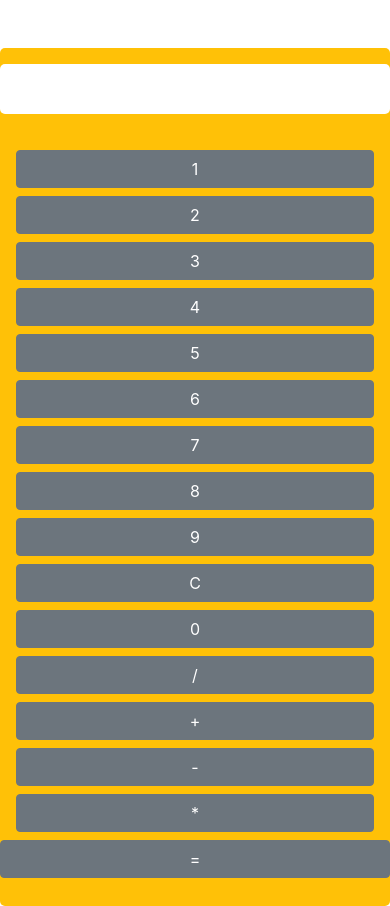
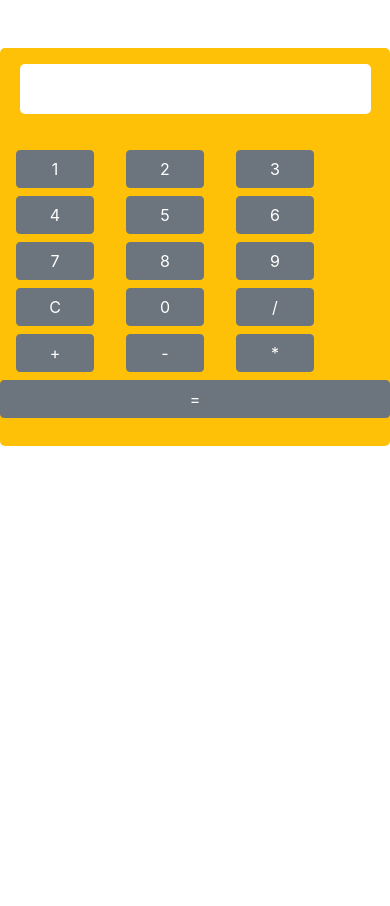
Before and after one commit to damianargento/Calculator, a plain HTML site: page index.html in a window 390 px wide. After the commit the page ends 844 px from the top, so only its background shows below. Drawn offline with nearby package versions, Linux system fonts and the light colour scheme.

Commit message:
Add support for mobile css

```diff
--- a/index.html
+++ b/index.html
@@ -12,33 +12,33 @@
 <body>
     <div id="structure" class="col-md-4 col-sm-10 bg-warning mx-auto mt-5 pb-4 border-radius">
         <div id="inputArea" class="row">
-            <input type="number" value="" class="col-md-10 mx-auto my-3 border-radius">
+            <input type="number" value="" class="w-90 col-md-10 mx-auto my-3 border-radius">
             <div class="col-md-1 border-radius mx-1 mt-3 text-white" id="operation"></div>
         </div>
     <div class="row">
-        <button id="1" class="col-md-3 mx-3 my-1 btn btn-secondary">1</button>
-        <button id="2" class="col-md-3 mx-3 my-1 btn btn-secondary">2</button>
-        <button id="3" class="col-md-3 mx-3 my-1 btn btn-secondary">3</button>
+        <button id="1" class="w-20 col-md-3 mx-3 my-1 btn btn-secondary">1</button>
+        <button id="2" class="w-20 col-md-3 mx-3 my-1 btn btn-secondary">2</button>
+        <button id="3" class="w-20 col-md-3 mx-3 my-1 btn btn-secondary">3</button>
     </div>
     <div class="row">
-        <button id="4"class="col-md-3 mx-3 my-1 btn btn-secondary">4</button>
-        <button id="5" class="col-md-3 mx-3 my-1 btn btn-secondary">5</button>
-        <button id="6" class="col-md-3 mx-3 my-1 btn btn-secondary">6</button>
+        <button id="4"class="w-20 col-md-3 mx-3 my-1 btn btn-secondary">4</button>
+        <button id="5" class="w-20 col-md-3 mx-3 my-1 btn btn-secondary">5</button>
+        <button id="6" class="w-20 col-md-3 mx-3 my-1 btn btn-secondary">6</button>
     </div>
     <div class="row">
-        <button id="7" class="col-md-3 mx-3 my-1 btn btn-secondary">7</button>
-        <button id="8" class="col-md-3 mx-3 my-1 btn btn-secondary">8</button>
-        <button id="9" class="col-md-3 mx-3 my-1 btn btn-secondary">9</button>
+        <button id="7" class="w-20 col-md-3 mx-3 my-1 btn btn-secondary">7</button>
+        <button id="8" class="w-20 col-md-3 mx-3 my-1 btn btn-secondary">8</button>
+        <button id="9" class="w-20 col-md-3 mx-3 my-1 btn btn-secondary">9</button>
     </div>
     <div class="row">
-        <button id="c" class="col-md-3 mx-3 my-1 btn btn-secondary">C</button>
-        <button id="0" class="col-md-3 mx-3 my-1 btn btn-secondary">0</button>
-        <button id="/" class="col-md-3 mx-3 my-1 btn btn-secondary">/</button>
+        <button id="c" class="w-20 col-md-3 mx-3 my-1 btn btn-secondary">C</button>
+        <button id="0" class="w-20 col-md-3 mx-3 my-1 btn btn-secondary">0</button>
+        <button id="/" class="w-20 col-md-3 mx-3 my-1 btn btn-secondary">/</button>
     </div>
     <div class="row">
-        <button id="+" class="col-md-3 mx-3 my-1 btn btn-secondary">+</button>
-        <button id="-" class="col-md-3 mx-3 my-1 btn btn-secondary">-</button>
-        <button id="*" class="col-md-3 mx-3 my-1 btn btn-secondary">*</button>
+        <button id="+" class="w-20 col-md-3 mx-3 my-1 btn btn-secondary">+</button>
+        <button id="-" class="w-20 col-md-3 mx-3 my-1 btn btn-secondary">-</button>
+        <button id="*" class="w-20 col-md-3 mx-3 my-1 btn btn-secondary">*</button>
     </div>
     <div class="row">
             <button id="=" class="col-md-6 mx-auto my-1 btn btn-secondary">=</button>
--- a/style.css
+++ b/style.css
@@ -1,3 +1,4 @@
 .border-radius {border-radius:5px; border-width:0px;}
 #inputArea input {min-height:50px; font: 30px/35px Inconsolata, Helvetica,Arial, sans-serif;}
 #operation {max-height: 30px; padding-right:25px}
+@media all and (max-width:700px){.w-20 {width:20%!important} .w-90 {width:90%!important}}
```
